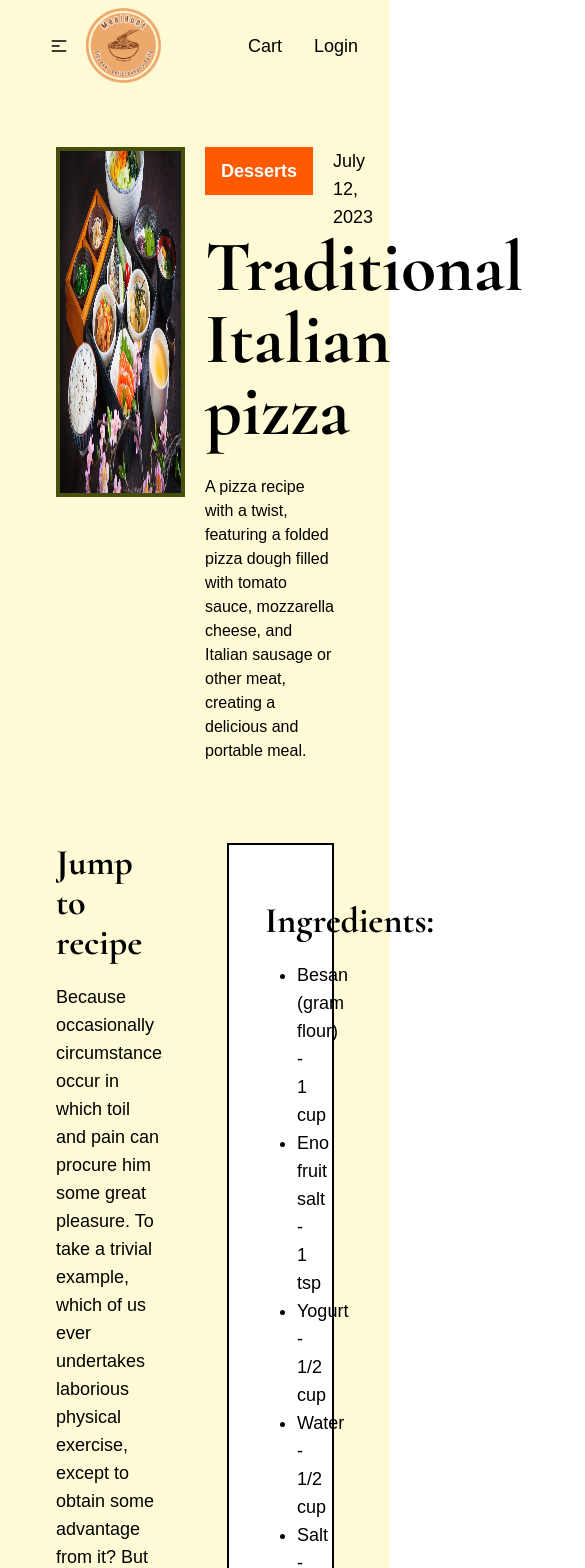
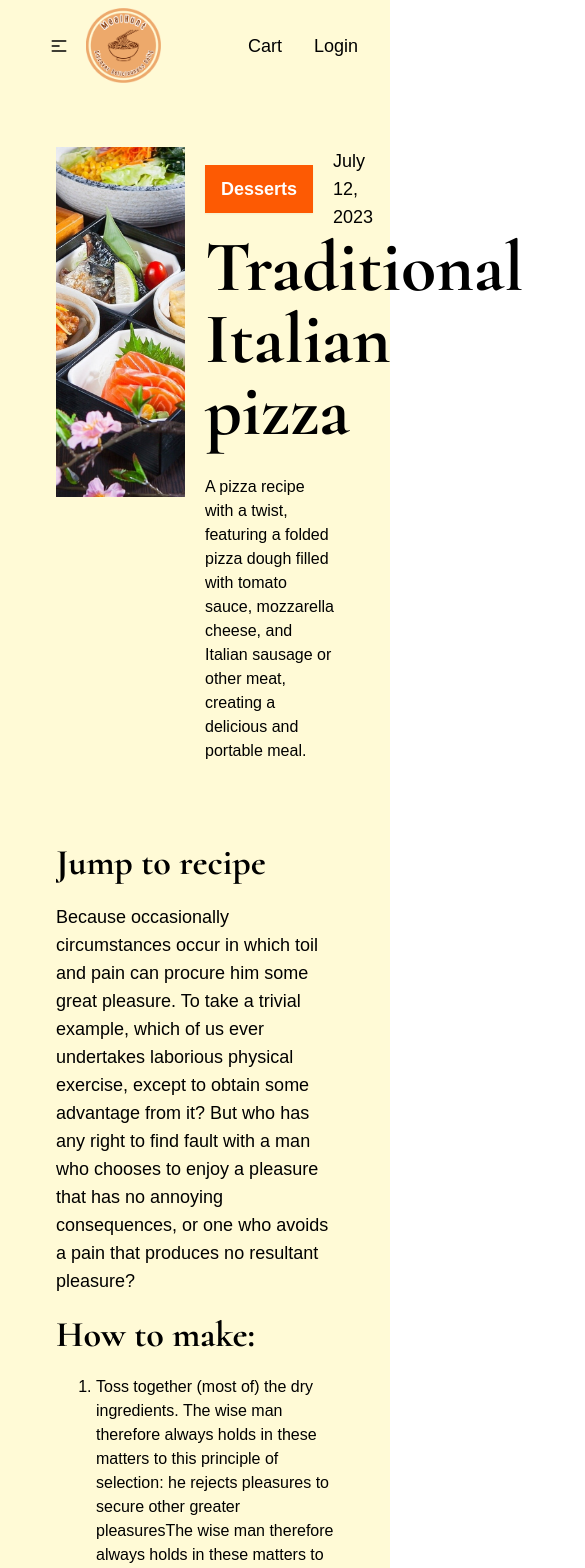
Before and after one commit to Exe-Mealhunt/FrontEnd, a Next.js app: page /recipes/1 in a window 390 px wide. Shown: the top 1568 px of the page, 585 px wide, since content can reach past the window. Built offline with nearby package versions, Linux system fonts and the light colour scheme; a web font is replaced by a local one.

Commit message:
feat/ui-detail-recipe: Responsive

```diff
--- a/src/app/recipes/[recipe_id]/page.tsx
+++ b/src/app/recipes/[recipe_id]/page.tsx
@@ -10,28 +10,30 @@ import { newDish } from "@/app/mock_data";
 export default function Detail() {
   return (
     <div className="bg-primary p-14">
-      <div className="grid grid-cols-2 gap-5">
+      <div className="grid grid-cols-2 gap-5 md:gap-10 xl:gap-16">
         <Image
           src={logoImg}
           alt="login"
-          className="h-[350px] w-[600px] border-4 border-[#46500c]"
+          className="h-[350px] w-full md:h-[450px] md:w-[800px] xl:h-[550px] xl:w-[1100px] object-cover"
         />
 
-        <div>
-          <div className="flex ">
-            <button className="btn text-lg bg-secondary text-white border-none rounded-none hover:bg-secondary/90">
+        <div className="flex flex-col justify-center">
+          <div className="flex items-center">
+            <button className="btn text-lg bg-secondary text-white border-none rounded-none hover:bg-secondary/90 md:text-xl xl:text-2xl">
               Desserts
             </button>
 
-            <div className="text-lg pl-5 text-black"> July 12, 2023</div>
+            <div className="text-lg md:text-xl xl:text-2xl pl-5 text-black md:pl-10 xl:pl-16">
+              July 12, 2023
+            </div>
           </div>
           {/* Title */}
-          <h1 className="cormorant-bold text-7xl mb-7 text-black">
+          <h1 className="cormorant-bold text-7xl md:text-8xl xl:text-9xl mb-7 text-black">
             Traditional Italian pizza
           </h1>
 
           {/* Introduce */}
-          <p className="font-medium text-black">
+          <p className="font-medium text-black md:text-lg xl:text-xl">
             A pizza recipe with a twist, featuring a folded pizza dough filled
             with tomato sauce, mozzarella cheese, and Italian sausage or other
             meat, creating a delicious and portable meal.
@@ -40,8 +42,8 @@ export default function Detail() {
       </div>
 
       {/* Recipe */}
-      <div className="pt-20 grid grid-cols-2 gap-16">
-        <div className="overflow-y-auto">
+      <div className="pt-20 grid grid-cols-1 md:grid-cols-2 gap-16 md:gap-10 xl:gap-16">
+        <div className="overflow-y-auto md:max-h-[600px] xl:max-h-[750px]">
           <h5 className="cormorant-bold text-4xl pb-5 text-black">
             Jump to recipe
           </h5>
@@ -139,7 +141,7 @@ export default function Detail() {
         </div>
 
         <div className="bg-primary">
-          <div className="bg-white border-2 border-black p-9">
+          <div className="bg-white border-2 border-black p-9 md:p-10 xl:p-14">
             <h5 className="cormorant-bold text-4xl py-5 text-black">
               Ingredients:
             </h5>
@@ -193,9 +195,11 @@ export default function Detail() {
         </span>
       </div>
 
-      <div className="flex pt-5">
+      <div className="flex flex-wrap pt-5 md:flex-nowrap">
         {newDish.slice(0, 4).map((dish) => (
-          <RecipeCard key={dish.id} dish={dish} />
+          <div key={dish.id} className="w-full md:w-1/4 p-2">
+            <RecipeCard dish={dish} />
+          </div>
         ))}
       </div>
     </div>
```
